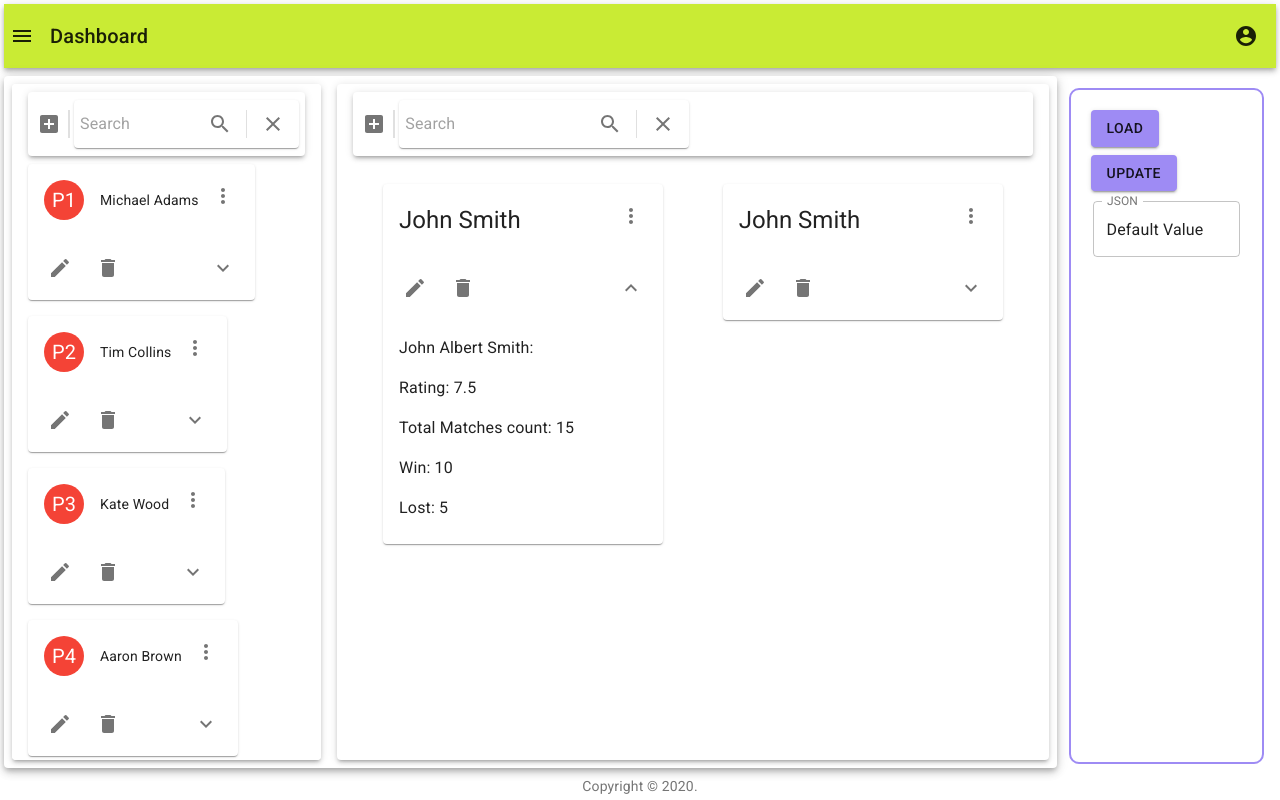
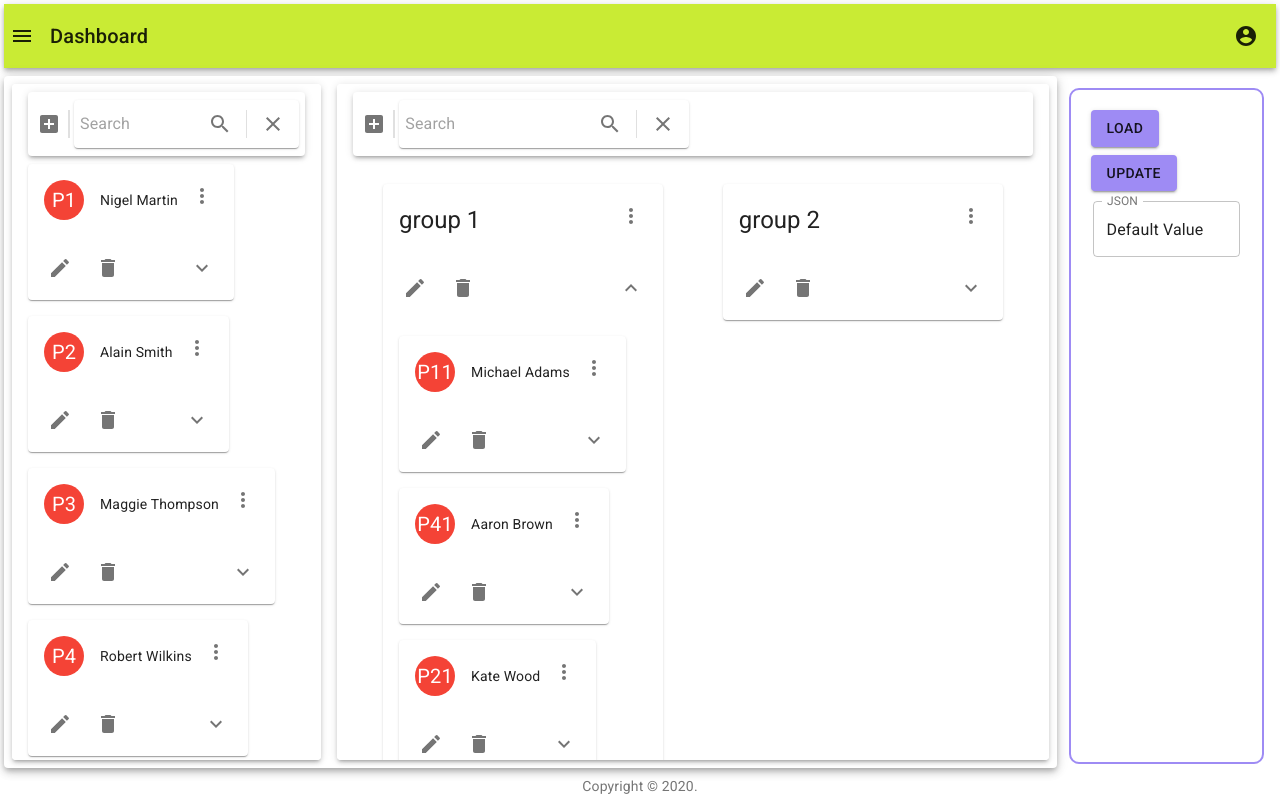
Before and after one commit to magak/reactappbuild, a React (Create React App) app in the folder iridaclientapp/: page / in a window 1280 px wide. Both pictures are taken after a click on the button 631 px from the left and 288 px from the top of the page. Built offline with nearby package versions, Linux system fonts and the light colour scheme; the HTML template or start-up script is replaced by a standard one.

Commit message:
DragDropWithModelChanges

```diff
--- /dev/null
+++ b/iridaclientapp/src/consts/index.ts
@@ -0,0 +1 @@
+export const PlayersListDroppableId = 'PlayersListDropId';
--- a/iridaclientapp/src/core/components/Dashboard.tsx
+++ b/iridaclientapp/src/core/components/Dashboard.tsx
@@ -2,7 +2,7 @@ import React from 'react';
 import { createStyles, makeStyles, Theme } from '@material-ui/core/styles';
 import Paper from '@material-ui/core/Paper';
 import Box from '@material-ui/core/Box';
-import { DragDropContext } from 'react-beautiful-dnd';
+import { DragDropContext, DropResult } from 'react-beautiful-dnd';
 // import RootRef from '@material-ui/core/RootRef';
 
 import PlayerCard from './PlayerCard';
@@ -10,6 +10,7 @@ import PlayersList from './PlayersList';
 import PlayersGroupsList from './PlayersGroupsList';
 
 import { Tournament } from './../../models';
+import { PlayersListDroppableId } from './../../consts';
 
 const useStyles = makeStyles((theme: Theme) =>
   createStyles({
@@ -52,19 +53,19 @@ const useStyles = makeStyles((theme: Theme) =>
 export default function Dashboard() {
     const tournamentInit: Tournament =
       {
-        players: [{id: 1, name: 'Michael Adams'}, {id: 2, name: 'Tim Collins'},
-                  {id: 3, name: 'Kate Wood'}, {id: 4, name: 'Aaron Brown'}
+        players: [{id: 1, name: 'Nigel Martin'}, {id: 2, name: 'Alain Smith'},
+                  {id: 3, name: 'Maggie Thompson'}, {id: 4, name: 'Robert Wilkins'}
                 ],
         playersGroup: [
                 { id: 1,
                   players:
-                  [{index: 1, player: {id: 1, name: 'Michael Adams'}},
-                  {index: 2, player: {id: 4, name: 'Aaron Brown'}},
-                  {index: 3, player: {id: 3, name: 'Kate Wood'}}]
+                  [{id: 11, name: 'Michael Adams'},
+                  {id: 41, name: 'Aaron Brown'},
+                  {id: 21, name: 'Kate Wood'}]
                 },
                 { id: 2,
                   players:
-                  [{index: 1, player: {id: 1, name: 'Michael Adams'}}]
+                  [{id: 23, name: 'Mike Tilkovski'}]
                 }
               ]
       };
@@ -72,8 +73,40 @@ export default function Dashboard() {
 
     const [tournament, setTournament] = React.useState<Tournament>(tournamentInit);
 
-    const handleOnDragEnd = () => {
+    const handleOnDragEnd = (result: DropResult) => {
+      const { destination, source, draggableId } = result
 
+      if (!destination) {
+        return
+      }
+
+      const sourceArray = source.droppableId === PlayersListDroppableId ? tournament.players
+              : tournament.playersGroup.find(t => t.id === Number(source.droppableId))?.players;
+      const destinationArray = destination.droppableId === PlayersListDroppableId ? tournament.players
+              : tournament.playersGroup.find(t => t.id === Number(destination.droppableId))?.players;
+
+      if(!sourceArray || !destinationArray) {
+        return;
+      }
+
+      const sourceItem = sourceArray[source.index];
+      sourceArray.splice(source.index, 1);
+      destinationArray.splice(destination.index, 0, sourceItem);
+      setTournament(tournament);
+
+      // if (source.droppableId === PlayersListDroppableId && destination.droppableId === PlayersListDroppableId) {
+
+
+
+      //   tournament.players.splice(source.index, 1);
+      //   tournament.players.splice(destination.index, 0, sourceItem);
+
+      //   setTournament(tournament);
+      // }
+
+      // else if (source.droppableId === destination.droppableId) {
+
+      // }
     };
 
     return (
--- a/iridaclientapp/src/core/components/PlayersGroupCard.tsx
+++ b/iridaclientapp/src/core/components/PlayersGroupCard.tsx
@@ -4,6 +4,8 @@ import clsx from 'clsx';
 import Card from '@material-ui/core/Card';
 import CardHeader from '@material-ui/core/CardHeader';
 import CardContent from '@material-ui/core/CardContent';
+import ListItem from '@material-ui/core/ListItem';
+import List from '@material-ui/core/List';
 import CardActions from '@material-ui/core/CardActions';
 import Collapse from '@material-ui/core/Collapse';
 import Avatar from '@material-ui/core/Avatar';
@@ -14,7 +16,9 @@ import Edit from '@material-ui/icons/Edit';
 import Delete from '@material-ui/icons/Delete';
 import ExpandMoreIcon from '@material-ui/icons/ExpandMore';
 import MoreVertIcon from '@material-ui/icons/MoreVert';
+import { Droppable, Draggable } from 'react-beautiful-dnd';
 
+import PlayerCard from './PlayerCard';
 import { PlayersGroup } from './../../models';
 
 const useStyles = makeStyles((theme: Theme) =>
@@ -69,7 +73,7 @@ export default function PlayerGroup(props: PlayersGroupCardProps) {
             <MoreVertIcon />
           </IconButton>
         }
-        title="John Smith"
+        title={`group ${props.PlayersGroup.id}`}
         // subheader="September 14, 2016"
       />
       {/* <CardMedia
@@ -102,21 +106,37 @@ export default function PlayerGroup(props: PlayersGroupCardProps) {
         </IconButton>
       </CardActions>
       <Collapse in={expanded} timeout="auto" unmountOnExit>
-        <CardContent>
-          <Typography paragraph>John Albert Smith:</Typography>
-          <Typography paragraph>
-            Rating: 7.5
-          </Typography>
-          <Typography paragraph>
-            Total Matches count: 15
-          </Typography>
-          <Typography paragraph>
-            Win: 10
-          </Typography>
-          <Typography>
-            Lost: 5
-          </Typography>
-        </CardContent>
+        <List>
+          <Droppable droppableId={props.PlayersGroup.id.toString()}>
+            {(provided, snapshot) => (
+              <div
+                ref={provided.innerRef}
+                {...provided.droppableProps}>
+                  {props.PlayersGroup.players.map((item, index) => (
+                    <Draggable
+                      key={item.id}
+                      draggableId={item.id.toString()}
+                      index={index}>
+                      {(provided, snapshot) => (
+                        <div
+                          ref={provided.innerRef}
+                          {...provided.draggableProps}
+                          {...provided.dragHandleProps}
+                        >
+                        <ListItem>
+                          <PlayerCard Player={item}/>
+                        </ListItem>
+                        </div>
+                      )}
+                          </Draggable>
+                  ))}
+                    <ListItem>
+                        {provided.placeholder}
+                    </ListItem>
+                  </div>
+                  )}
+          </Droppable>
+        </List>
       </Collapse>
     </Card>
   );
--- a/iridaclientapp/src/core/components/PlayersList.tsx
+++ b/iridaclientapp/src/core/components/PlayersList.tsx
@@ -11,6 +11,7 @@ import PlayerCard from './PlayerCard';
 import SearchTextBox from './SearchTextBox';
 
 import { Tournament } from './../../models';
+import { PlayersListDroppableId } from './../../consts';
 
 const useStyles = makeStyles((theme: Theme) =>
   createStyles({
@@ -51,10 +52,11 @@ export default function PlayersList(props: PlayersListProps) {
                     </ListItem>
                 ))} */}
 
-            <Droppable droppableId="playersDroppable">
+            <Droppable droppableId={PlayersListDroppableId}>
                 {(provided, snapshot) => (
                     <div
-                    ref={provided.innerRef}>
+                    ref={provided.innerRef}
+                    {...provided.droppableProps}>
                     {props.Tournament.players.map((item, index) => (
                         <Draggable
                             key={item.id}
@@ -73,7 +75,9 @@ export default function PlayersList(props: PlayersListProps) {
                             )}
                         </Draggable>
                     ))}
-                    {provided.placeholder}
+                    <ListItem>
+                        {provided.placeholder}
+                    </ListItem>
                 </div>
                 )}
             </Droppable>
```
Also changed, not shown: iridaclientapp/src/models/index.ts (+1 -6 lines).
